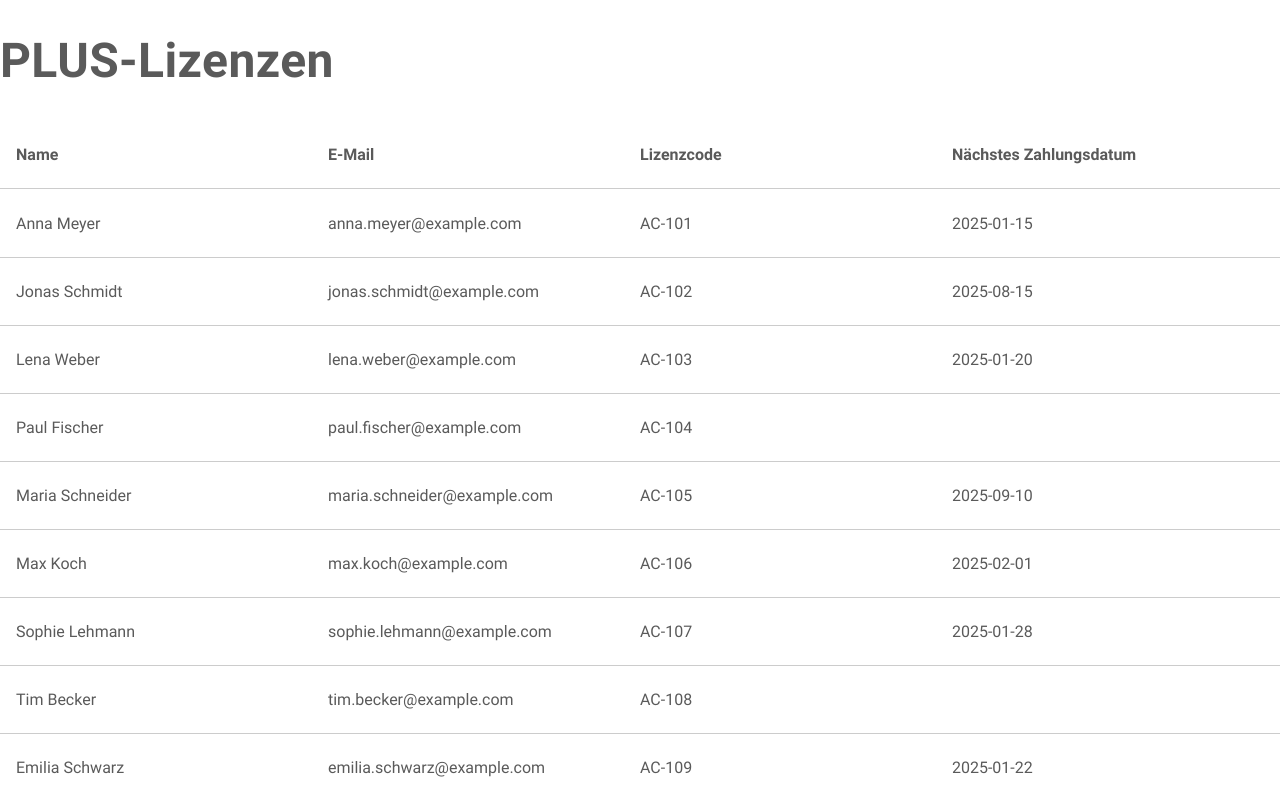
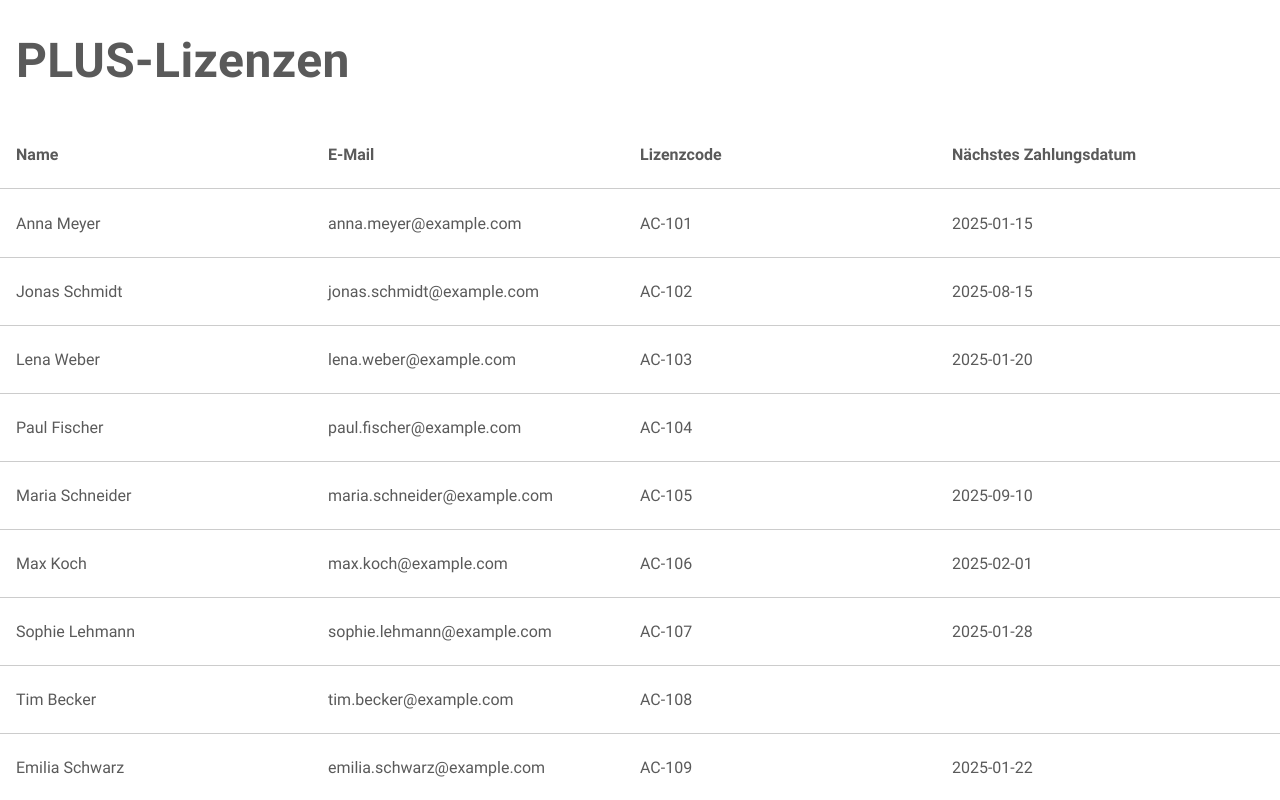
Before and after one commit to claraw-19/plus, a Next.js app: page / in a window 1280 px wide. Built offline with nearby package versions, Linux system fonts and the light colour scheme.

Commit message:
add padding for heading

```diff
--- a/pages/index.tsx
+++ b/pages/index.tsx
@@ -2,6 +2,7 @@ import users from "../constants/dummyData.json";
 import UserCard from "@/components/Plus/UserCard";
 import styled from "styled-components";
 import UserListHeader from "@/components/Plus/UserListHeader";
+import { Padding } from "@mui/icons-material";
 
 export default function Plus() {
   const Styled = {
@@ -26,12 +27,16 @@ export default function Plus() {
       background-color: ${({ theme }) => theme.colors.white};
       z-index: 1;
     `,
+
+    Heading: styled.h1`
+      padding: 0 16px;
+    `,
   };
 
   return (
     <Styled.ColorWrapper>
       <Styled.StickyHeader>
-        <h1>PLUS-Lizenzen</h1>
+        <Styled.Heading>PLUS-Lizenzen</Styled.Heading>
         <UserListHeader />
       </Styled.StickyHeader>
 
```
